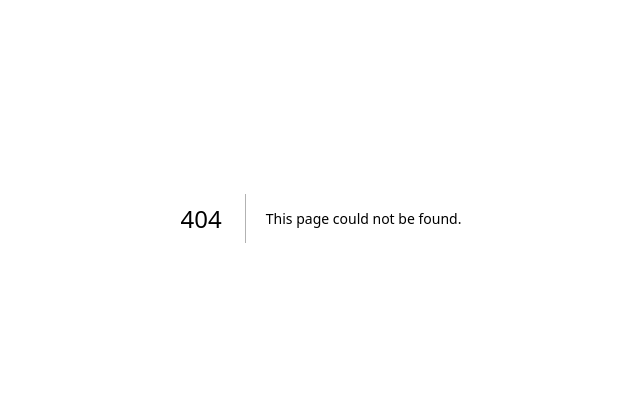
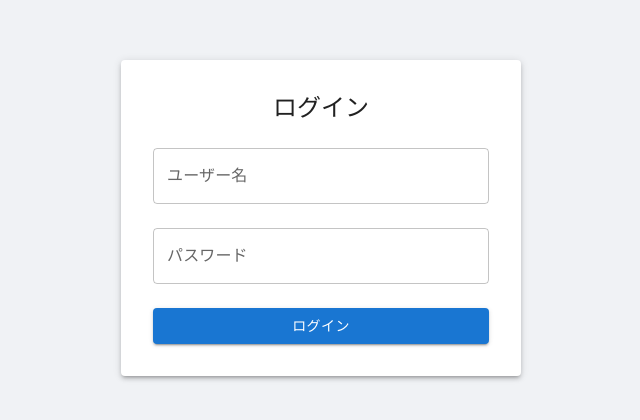
Before and after one commit to yonegen0/chat_app, a Next.js app: page /login in a window 1280 px wide. Before the commit this address had no page. Shown: the part 182-602 px from the top of the page, without its empty margins (319-959 px from the left). Built offline with nearby package versions, Linux system fonts and the light colour scheme.

Commit message:
ログイン画面

```diff
--- /dev/null
+++ b/src/app/login/page.tsx
@@ -0,0 +1,94 @@
+'use client';
+
+import React, { useState, FormEvent } from 'react';
+import {
+  TextField,
+  Button,
+  Box,
+  Typography,
+  Paper,
+  Alert,
+} from '@mui/material';
+
+/**
+ * ログインフォームコンポーネント
+ */
+export default function LoginForm() {
+  // ユーザー名の状態
+  const [username, setUsername] = useState<string>('');
+  // パスワードの状態
+  const [password, setPassword] = useState<string>('');
+  // エラーメッセージの状態
+  const [error, setError] = useState<string | null>(null);
+  // ログイン成功メッセージの状態
+  const [success, setSuccess] = useState<string | null>(null);
+  // ローディング状態
+  const [loading, setLoading] = useState<boolean>(false);
+
+  /**
+   * フォーム送信時のハンドラ
+   * @param event FormEvent<HTMLFormElement> - フォームイベント
+   */
+  const handleSubmit = async (event: FormEvent<HTMLFormElement>) => {
+    // 処理記載予定
+  };
+
+  return (
+    <Box
+      sx={{
+        display: 'flex',
+        justifyContent: 'center',
+        alignItems: 'center',
+        minHeight: '100vh',
+        backgroundColor: '#f0f2f5',
+      }}
+    >
+      <Paper elevation={3} sx={{ padding: 4, maxWidth: 400, width: '100%' }}>
+        <Typography variant="h5" component="h1" gutterBottom align="center">
+          ログイン
+        </Typography>
+        {error && (
+          <Alert severity="error" sx={{ mb: 2 }}>
+            {error}
+          </Alert>
+        )}
+        {success && (
+          <Alert severity="success" sx={{ mb: 2 }}>
+            {success}
+          </Alert>
+        )}
+        <form onSubmit={handleSubmit}>
+          <TextField
+            label="ユーザー名"
+            variant="outlined"
+            fullWidth
+            margin="normal"
+            value={username}
+            onChange={(e) => setUsername(e.target.value)}
+            disabled={loading}
+          />
+          <TextField
+            label="パスワード"
+            variant="outlined"
+            fullWidth
+            margin="normal"
+            type="password"
+            value={password}
+            onChange={(e) => setPassword(e.target.value)}
+            disabled={loading}
+          />
+          <Button
+            type="submit"
+            variant="contained"
+            color="primary"
+            fullWidth
+            sx={{ mt: 2 }}
+            disabled={loading}
+          >
+            {loading ? 'ログイン中...' : 'ログイン'}
+          </Button>
+        </form>
+      </Paper>
+    </Box>
+  );
+};
```
